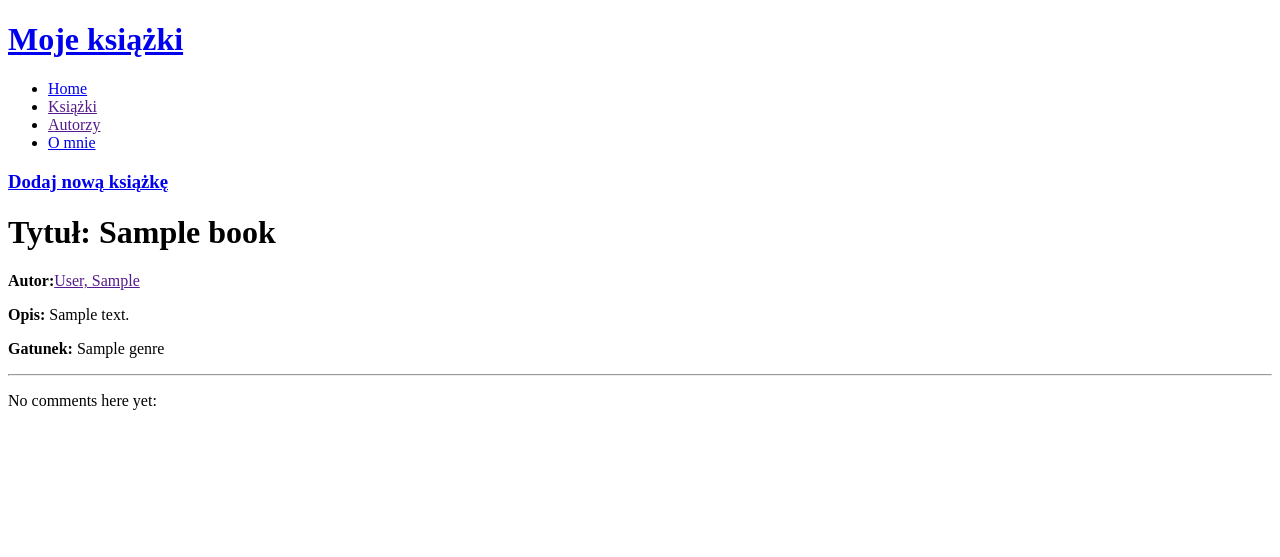
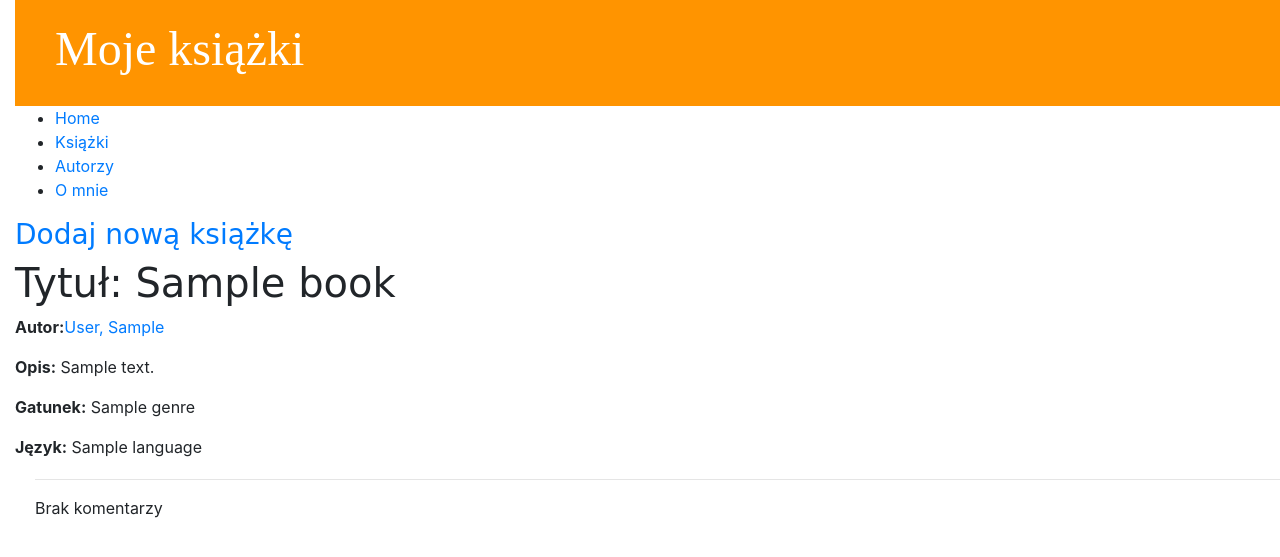
Before and after one commit to maknetaRo/my-books, a Django app: page /book/1/ in a window 1280 px wide. Shown: the top 557 px of the page. Run offline with Django 3.2, Linux system fonts and the light colour scheme; tables that the repository leaves empty hold one stand-in row (values such as "Sample post"); some libraries are stand-ins or nearby versions.

Commit message:
Added authors' list and author's detail templates

```diff
--- a/books/admin.py
+++ b/books/admin.py
@@ -1,5 +1,5 @@
 from django.contrib import admin
-from books.models import Genre, Book, Author, Comment
+from books.models import Genre, Book, Author, Comment, Language
 
 class AuthorAdmin(admin.ModelAdmin):
     list_display = ('last_name', 'first_name', 'date_of_birth', 'date_of_death')
@@ -10,9 +10,10 @@ admin.site.register(Author, AuthorAdmin)
 
 @admin.register(Book)
 class BookAdmin(admin.ModelAdmin):
-    list_display = ('title', 'author', 'display_genre')
+    list_display = ('title', 'author', 'display_genre', 'display_language')
 
 admin.site.register(Genre)
+admin.site.register(Language)
 
 @admin.register(Comment)
 class CommentAdmin(admin.ModelAdmin):
--- a/books/forms.py
+++ b/books/forms.py
@@ -5,7 +5,7 @@ from .models import Comment, Book
 class BookForm(forms.ModelForm):
     class Meta:
         model = Book
-        fields = ('title', 'author', 'text', 'genre')
+        fields = ('title', 'author', 'text', 'genre', 'language')
 
 
 class CommentForm(forms.ModelForm):
--- a/books/models.py
+++ b/books/models.py
@@ -9,11 +9,19 @@ class Genre(models.Model):
     def __str__(self):
         return self.name
 
+class Language(models.Model):
+    name = models.CharField(max_length=200, help_text='Podaj język w jakim napisana jest książka')
+
+    def __str__(self):
+        return self.name
+
+
 class Book(models.Model):
     author = models.ForeignKey('Author', on_delete=models.SET_NULL, null=True, blank=True)
     title = models.CharField(max_length=200)
     text = models.TextField(max_length=50000)
-    genre = models.ManyToManyField(Genre, help_text='Select a genre for a book')
+    genre = models.ManyToManyField('Genre', help_text='Select a genre for a book')
+    language = models.ManyToManyField('Language')
 
     def __str__(self):
         return self.title
@@ -24,19 +32,25 @@ class Book(models.Model):
     def display_genre(self):
         return ', '.join(genre.name for genre in self.genre.all()[:3])
 
-    display_genre.short_description = 'Genre'
+    display_genre.short_description = 'Gatunek'
+
+    def display_language(self):
+        return ', '.join(language.name for language in self.language.all()[:3])
+
+    display_language.short_description = 'Język'
 
 class Author(models.Model):
     first_name = models.CharField(max_length=100)
     last_name = models.CharField(max_length=100)
     date_of_birth = models.DateField(null=True, blank=True)
     date_of_death = models.DateField('Died', null=True, blank=True)
+    #biographys = models.TextField(max_length=50000)
 
     class Meta:
         ordering = ['last_name', 'first_name']
 
     def get_absolute_url(self):
-        return reverse('author-detail', args=[str(self.id)])
+        return reverse('author_detail', args=[str(self.id)])
 
     def __str__(self):
         return f'{self.last_name}, {self.first_name}'
--- /dev/null
+++ b/books/static/css/page.css
@@ -0,0 +1,53 @@
+h1 a {
+    color: #FCA205;
+    font-family: 'Lobster';
+}
+body {
+    padding-left: 15px;
+}
+.page-header {
+    background-color: #ff9400;
+    margin-top: 0;
+    padding: 20px 20px 20px 40px;
+}
+
+.page-header h1, .page-header h1 a, .page-header h1 a:visited, .page-header h1 a:active {
+    color: #ffffff;
+    font-size: 36pt;
+    text-decoration: none;
+}
+
+.content {
+    margin-left: 40px;
+}
+
+h1, h2, h3, h4 {
+    font-family: 'Lobster', cursive;
+}
+
+.date {
+    color: #828282;
+}
+
+.save {
+    float: right;
+}
+
+.post-form textarea, .post-form input {
+    width: 100%;
+}
+
+.top-menu, .top-menu:hover, .top-menu:visited {
+    color: #ffffff;
+    float: right;
+    font-size: 26pt;
+    margin-right: 20px;
+}
+
+.post {
+    margin-bottom: 70px;
+}
+
+.post h1 a, .post h1 a:visited {
+    color: #000000;
+}
--- a/books/templates/books/about.html
+++ b/books/templates/books/about.html
@@ -1,3 +1,6 @@
 {% extends 'books/base.html' %}
+(% load static %)
 
+{% block content %}
 <h1>Strona o mnie</h1>
+{% endblock %}
--- a/books/templates/books/base.html
+++ b/books/templates/books/base.html
@@ -1,7 +1,14 @@
 <!DOCTYPE html>
+{% load staticfiles %}
 <html lang="en" dir="ltr">
   <head>
+    <!-- Required meta tags -->
     <meta charset="utf-8">
+    <meta name="viewport" content="width=device-width, initial-scale=1, shrink-to-fit=no">
+
+    <!-- Bootstrap CSS -->
+    <link rel="stylesheet" href="https://stackpath.bootstrapcdn.com/bootstrap/4.1.3/css/bootstrap.min.css" integrity="sha384-MCw98/SFnGE8fJT3GXwEOngsV7Zt27NXFoaoApmYm81iuXoPkFOJwJ8ERdknLPMO" crossorigin="anonymous">
+    <link rel="stylesheet" href="{% static 'css/page.css' %}">
     {% block title %}<title>Moje książki</title>{% endblock %}
   </head>
   <body>
@@ -13,7 +20,7 @@
       <ul>
         <li><a href="{% url 'books' %}">Home</a></li>
         <li><a href="">Książki</a></li>
-        <li><a href="">Autorzy</a></li>
+        <li><a href="{% url 'authors' %}">Autorzy</a></li>
         <li><a href="{% url 'about' %}">O mnie</a></li>
       </ul>
     {% endblock %}
@@ -25,6 +32,10 @@
 
      {% endblock %}
 
-
+     <!-- Optional JavaScript -->
+    <!-- jQuery first, then Popper.js, then Bootstrap JS -->
+    <script src="https://code.jquery.com/jquery-3.3.1.slim.min.js" integrity="sha384-q8i/X+965DzO0rT7abK41JStQIAqVgRVzpbzo5smXKp4YfRvH+8abtTE1Pi6jizo" crossorigin="anonymous"></script>
+    <script src="https://cdnjs.cloudflare.com/ajax/libs/popper.js/1.14.3/umd/popper.min.js" integrity="sha384-ZMP7rVo3mIykV+2+9J3UJ46jBk0WLaUAdn689aCwoqbBJiSnjAK/l8WvCWPIPm49" crossorigin="anonymous"></script>
+    <script src="https://stackpath.bootstrapcdn.com/bootstrap/4.1.3/js/bootstrap.min.js" integrity="sha384-ChfqqxuZUCnJSK3+MXmPNIyE6ZbWh2IMqE241rYiqJxyMiZ6OW/JmZQ5stwEULTy" crossorigin="anonymous"></script>
     </body>
 </html>
--- a/books/templates/books/book_detail.html
+++ b/books/templates/books/book_detail.html
@@ -1,5 +1,5 @@
 {% extends "books/base.html" %}
-
+{% load static %}
 
 {% block content %}
   <h1>Tytuł: {{ book.title }}</h1>
@@ -8,6 +8,11 @@
   <p><strong>Opis:</strong> {{ book.text }}</p>
   <p><strong>Gatunek:</strong> {% for genre in book.genre.all %}
      {{ genre }}{% if not forloop.last %}, {% endif %}{% endfor %}</p>
+  <p><strong>Język:</strong> {% for language in book.language.all %}
+     {{ language }}{% if not forloop.last %}, {% endif %}{% endfor %}</p>
+
+     <div style="margin-left:20px;margin-top:20px">
+
 
 <hr>
 {% for comment in post.comments.all %}
@@ -17,7 +22,8 @@
     <p>{{ comment.body|linebreaks }}</p>
   </div>
 {% empty %}
-  <p>No comments here yet: </p>
+  <p>Brak komentarzy</p>
 {% endfor %}
 
 {% endblock %}
+</div>
--- a/books/templates/books/book_edit.html
+++ b/books/templates/books/book_edit.html
@@ -1,4 +1,5 @@
 {% extends 'books/base.html' %}
+
 
 {% block content %}
   <h1>Nowa książka</h1>
--- a/books/templates/books/book_list.html
+++ b/books/templates/books/book_list.html
@@ -1,5 +1,5 @@
 {% extends 'books/base.html' %}
-
+{% load static %}
 
 {% block content %}
   {% for book in books %}
--- a/books/urls.py
+++ b/books/urls.py
@@ -1,5 +1,5 @@
 from django.urls import path
-from books.views import AboutPageView, BookListView, BookDetailView
+from books.views import AboutPageView, BookListView, BookDetailView, AuthorListView, AuthorDetailView
 from . import views
 
 urlpatterns = [
@@ -8,4 +8,6 @@ urlpatterns = [
         path('about/', AboutPageView.as_view(), name='about'),
         path('book/<int:pk>/', BookDetailView.as_view(), name='book_detail'),
         path('book/new/', views.book_new, name='book_new'),
+        path('authors/', AuthorListView.as_view(), name='authors'),
+        path('author/<int:pk>/', AuthorDetailView.as_view(), name='author_detail'),
 ]
--- a/books/views.py
+++ b/books/views.py
@@ -3,15 +3,22 @@ from django.views.generic import DetailView, ListView, TemplateView
 from .forms import BookForm
 from django.core.paginator import Paginator
 
-from .models import Book, Author, Genre
+from .models import Book, Author, Genre, Author
 
 class BookDetailView(DetailView):
     model = Book
+
+class AuthorDetailView(DetailView):
+    model = Author
 
 class BookListView(ListView):
     template_name = 'books/book_list.html'
     queryset = Book.objects.all()
     context_object_name = 'books'
+    paginate_by = 2
+
+class AuthorListView(ListView):
+    model = Author
     paginate_by = 2
 
 class AboutPageView(TemplateView):
```
Also changed, not shown: books/templates/books/author_detail.html (added, +18 -0 lines), books/templates/books/author_list.html (added, +22 -0 lines), books/migrations/0005_auto_20181030_1735.py (added).
